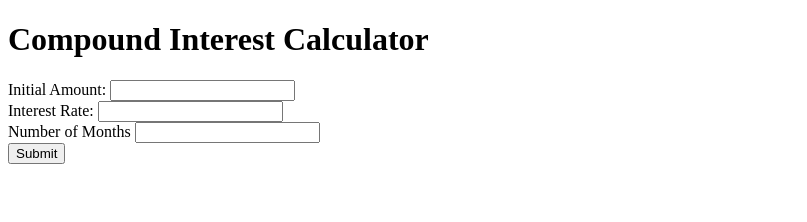
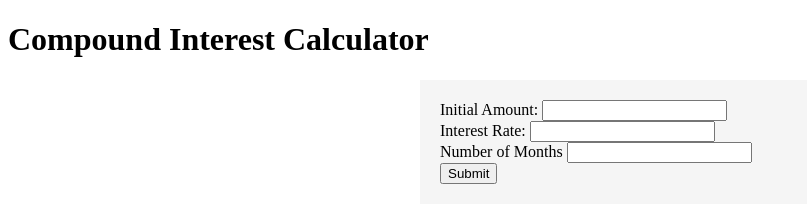
Before and after one commit to Ps-Orbesen/Compound-Interest-Calculator-Project, a plain HTML site: page src/index.html in a window 1280 px wide. Shown: the whole page, without its empty margins (0-807 px from the left). Drawn offline with Linux system fonts and the light colour scheme.

Commit message:
added element id to html

```diff
--- a/src/index.html
+++ b/src/index.html
@@ -12,8 +12,8 @@
 </head>
 <body>
     <h1>Compound Interest Calculator</h1>
-    <dev>
-        <form>
+    <div>
+        <form id="compoundInterest">
             <label>Initial Amount:</label>
             <input>
             <br>
@@ -25,6 +25,7 @@
             <br>
             <button>Submit</button>
         </form>
-    </dev>
+        <div id="result"></div>
+    </div>
 </body>
 </html>
```
